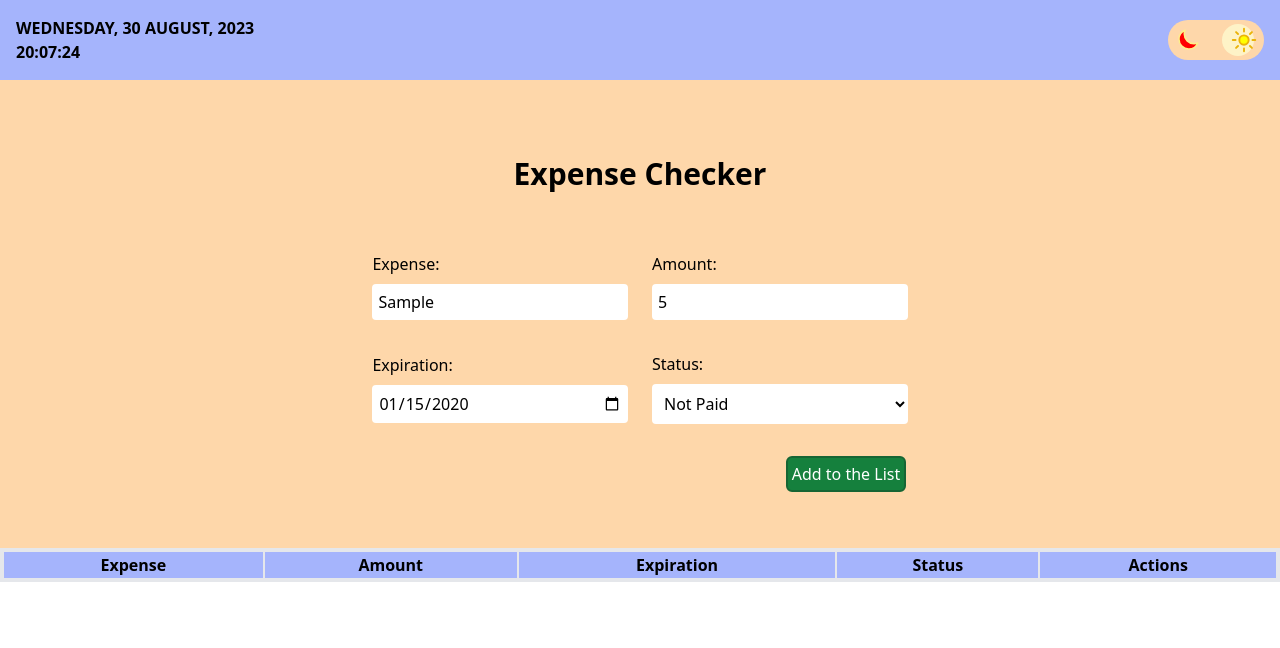
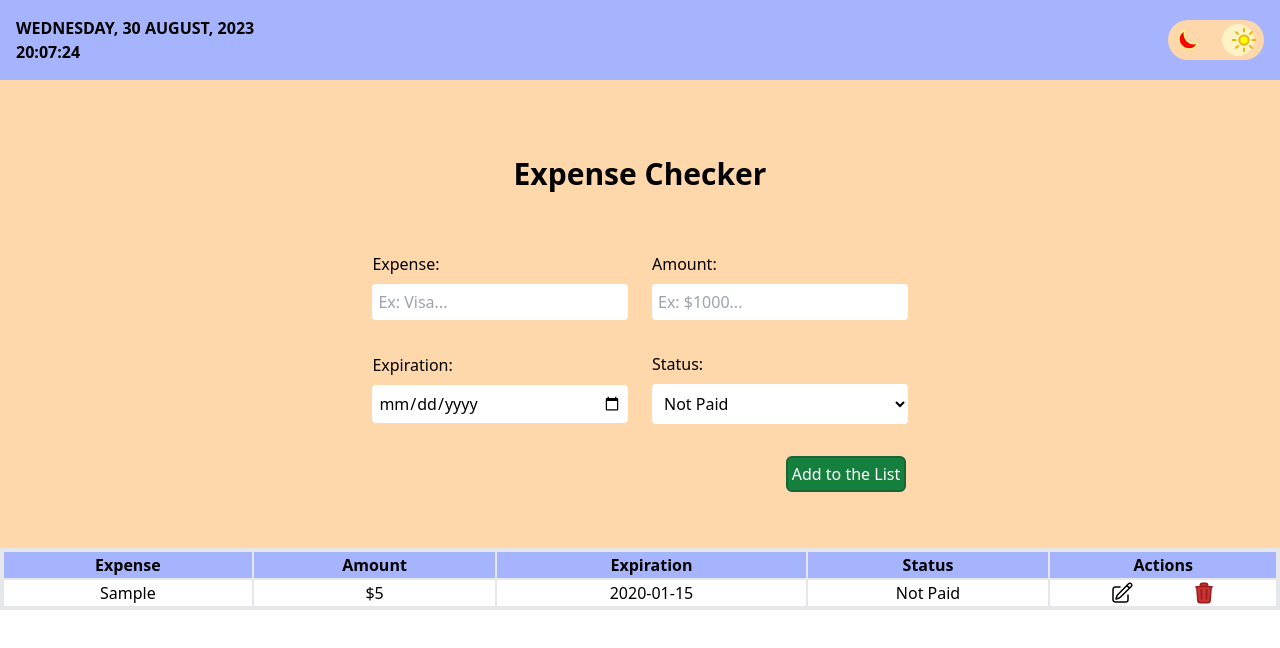
Before and after one commit to estebanCastaneira/expenseChecker, a React (Vite) app: page / in a window 1280 px wide. Both pictures are taken after typing "Sample", "5", "2020-01-15" into the empty fields and a click on the button "Add to the List". Shown: the top 648 px of the page. Built offline with nearby package versions, Linux system fonts and the light colour scheme.

Commit message:
Delete Works properly

```diff
--- a/src/App.jsx
+++ b/src/App.jsx
@@ -15,9 +15,9 @@ function App() {
     <>
       <Header />
       <main className="py-9 bg-orange-200 dark:bg-indigo-800 dark:text-white flex flex-col items-center">
-        <Form setExpenses={setExpenses} expenses={expenses} />
+        <Form expenses={expenses} setExpenses={setExpenses} />
       </main>
-      <Table expenses={expenses} />
+      <Table expenses={expenses} setExpenses={setExpenses} />
     </>
   );
 }
--- a/src/assets/components/Actions.jsx
+++ /dev/null
@@ -1,6 +0,0 @@
-import Delete from "./Delete";
-function Actions() {
-  return;
-}
-
-export default Actions;
--- a/src/assets/components/Delete.jsx
+++ b/src/assets/components/Delete.jsx
@@ -1,8 +1,12 @@
-function Delete() {
+function Delete({ handleDelete, id }) {
   return (
+    <span
+      onClick={(e) => handleDelete(e, id)}
+      className="text-red-800 dark:text-white hover:cursor-pointer hover:brightness-110 transition-all hover:scale-110"
+    >
       <svg
         xmlns="http://www.w3.org/2000/svg"
-      fill="none"
+        fill="#c93232"
         viewBox="0 0 24 24"
         strokeWidth={1.5}
         stroke="currentColor"
@@ -14,6 +18,7 @@ function Delete() {
           d="M14.74 9l-.346 9m-4.788 0L9.26 9m9.968-3.21c.342.052.682.107 1.022.166m-1.022-.165L18.16 19.673a2.25 2.25 0 01-2.244 2.077H8.084a2.25 2.25 0 01-2.244-2.077L4.772 5.79m14.456 0a48.108 48.108 0 00-3.478-.397m-12 .562c.34-.059.68-.114 1.022-.165m0 0a48.11 48.11 0 013.478-.397m7.5 0v-.916c0-1.18-.91-2.164-2.09-2.201a51.964 51.964 0 00-3.32 0c-1.18.037-2.09 1.022-2.09 2.201v.916m7.5 0a48.667 48.667 0 00-7.5 0"
         />
       </svg>
+    </span>
   );
 }
 
--- /dev/null
+++ b/src/assets/components/Edit.jsx
@@ -0,0 +1,22 @@
+function Edit() {
+  return (
+    <span className="hover:cursor-pointer  transition-all hover:scale-110">
+      <svg
+        xmlns="http://www.w3.org/2000/svg"
+        fill="none"
+        viewBox="0 0 24 24"
+        strokeWidth={1.5}
+        stroke="currentColor"
+        className="w-6 h-6"
+      >
+        <path
+          strokeLinecap="round"
+          strokeLinejoin="round"
+          d="M16.862 4.487l1.687-1.688a1.875 1.875 0 112.652 2.652L10.582 16.07a4.5 4.5 0 01-1.897 1.13L6 18l.8-2.685a4.5 4.5 0 011.13-1.897l8.932-8.931zm0 0L19.5 7.125M18 14v4.75A2.25 2.25 0 0115.75 21H5.25A2.25 2.25 0 013 18.75V8.25A2.25 2.25 0 015.25 6H10"
+        />
+      </svg>
+    </span>
+  );
+}
+
+export default Edit;
--- a/src/assets/layouts/Form.jsx
+++ b/src/assets/layouts/Form.jsx
@@ -1,9 +1,9 @@
 import Input from "../components/Input";
 import { useState } from "react";
 function Form({ setExpenses, expenses }) {
-  const [expense, setExpense] = useState();
-  const [amount, setAmount] = useState();
-  const [expiration, setExpiration] = useState();
+  const [expense, setExpense] = useState("");
+  const [amount, setAmount] = useState("");
+  const [expiration, setExpiration] = useState("");
   const [isPaid, setIsPaid] = useState(false);
 
   const handleSelect = (e) => {
@@ -12,7 +12,7 @@ function Form({ setExpenses, expenses }) {
 
   const handleSubmit = (e) => {
     e.preventDefault();
-    if (expense && amount && expiration && isPaid) {
+    if (expense && amount && expiration) {
       setExpenses([...expenses, { expense, amount, expiration, isPaid }]);
       return setExpense(""), setAmount(""), setExpiration(""), setIsPaid(false);
     }
@@ -34,6 +34,7 @@ function Form({ setExpenses, expenses }) {
           <Input
             name={"Amount"}
             type={"number"}
+            placeholder={"Ex: $1000..."}
             setter={setAmount}
             value={amount}
           />
@@ -53,12 +54,13 @@ function Form({ setExpenses, expenses }) {
               id="stats"
               className="p-2 rounded bg-white dark:bg-slate-800"
               onChange={handleSelect}
+              value={isPaid}
             >
               <option value={false}>Not Paid</option>
               <option value={true}>Paid</option>
             </select>
           </div>
-          <div className="w-2/5 flex justify-center my-5 sm:w-10/12  sm:justify-end">
+          <div className="w-2/5 flex justify-center my-5 sm:w-10/12  sm:justify-end transition-all hover:scale-y-95">
             <button
               className="text-white border-2 hover:brightness-110 bg-green-700   border-green-800 dark:bg-cyan-800 dark:border-cyan-700 rounded-md p-1"
               type="submit"
--- a/src/assets/layouts/Table.jsx
+++ b/src/assets/layouts/Table.jsx
@@ -1,5 +1,13 @@
-import Actions from "../components/Actions";
-function Table({ expenses }) {
+import Edit from "../components/Edit";
+import Delete from "../components/Delete";
+function Table({ expenses, setExpenses }) {
+  const handleDelete = (e, id) => {
+    const expensesUpdate = expenses.filter(
+      (element) => expenses.indexOf(element) !== id
+    );
+    setExpenses([...expensesUpdate]);
+  };
+
   return (
     <table className="w-full table dark:bg-slate-800 dark:text-white border-4 dark:border-gray-600">
       <thead className="table-header-group">
@@ -32,7 +40,7 @@ function Table({ expenses }) {
             className="table-cell border-2 bg-indigo-300 dark:bg-slate-900 dark:border-gray-600"
             scope="col"
           >
-            Actions
+            <div className="flex justify-evenly">Actions</div>
           </th>
         </tr>
       </thead>
@@ -53,7 +61,10 @@ function Table({ expenses }) {
                 {expense.isPaid ? "Paid" : "Not Paid"}
               </td>
               <td className="table-cell border-2 dark:border-gray-600">
-                <Actions />
+                <div className="flex justify-evenly">
+                  <Edit />
+                  <Delete handleDelete={handleDelete} id={i} />
+                </div>
               </td>
             </tr>
           ))}
```
Also changed, not shown: src/assets/components/DarkMode.css (line endings or trailing spaces). Lines whose indentation alone changed are shown as unchanged.
